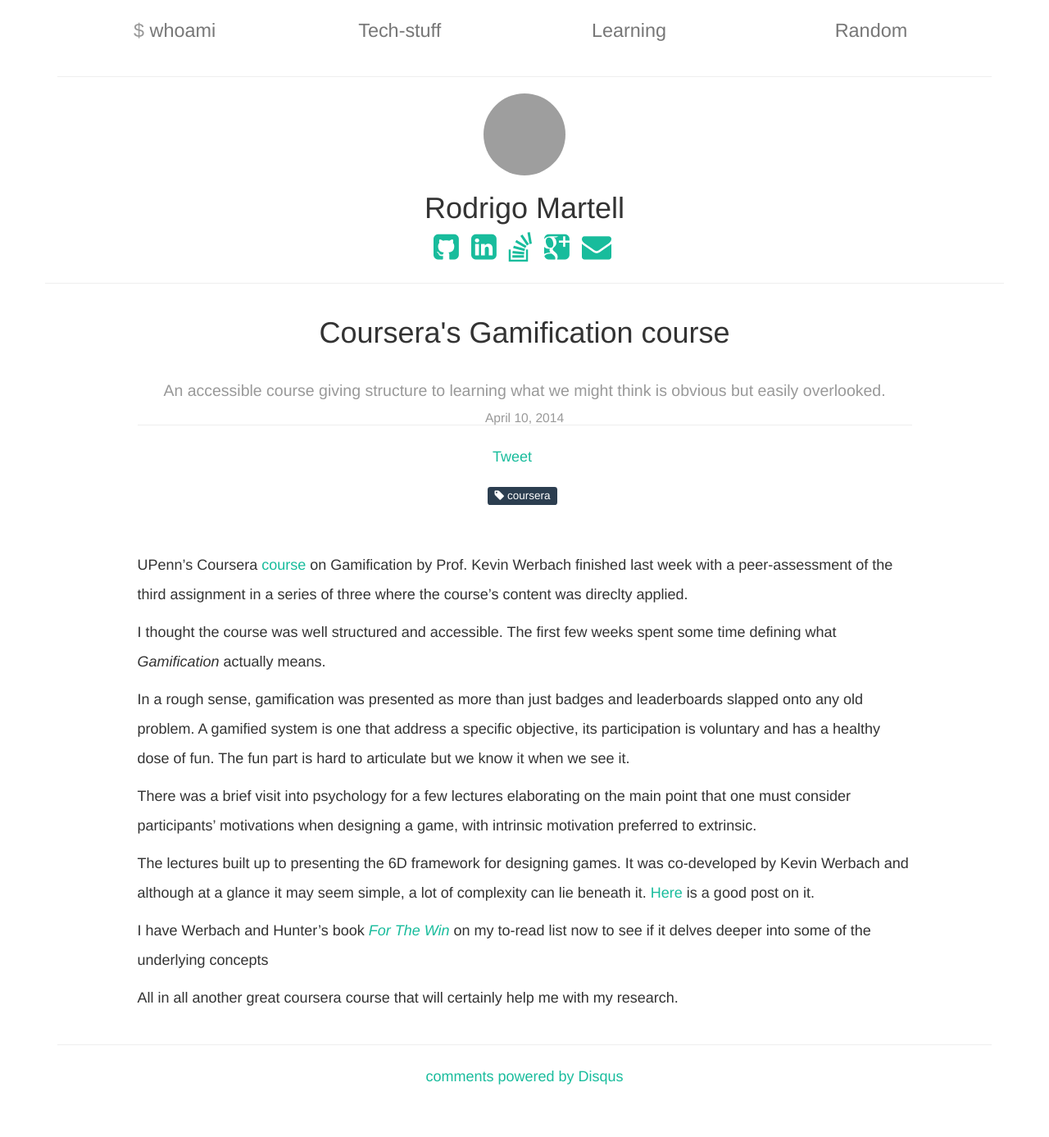
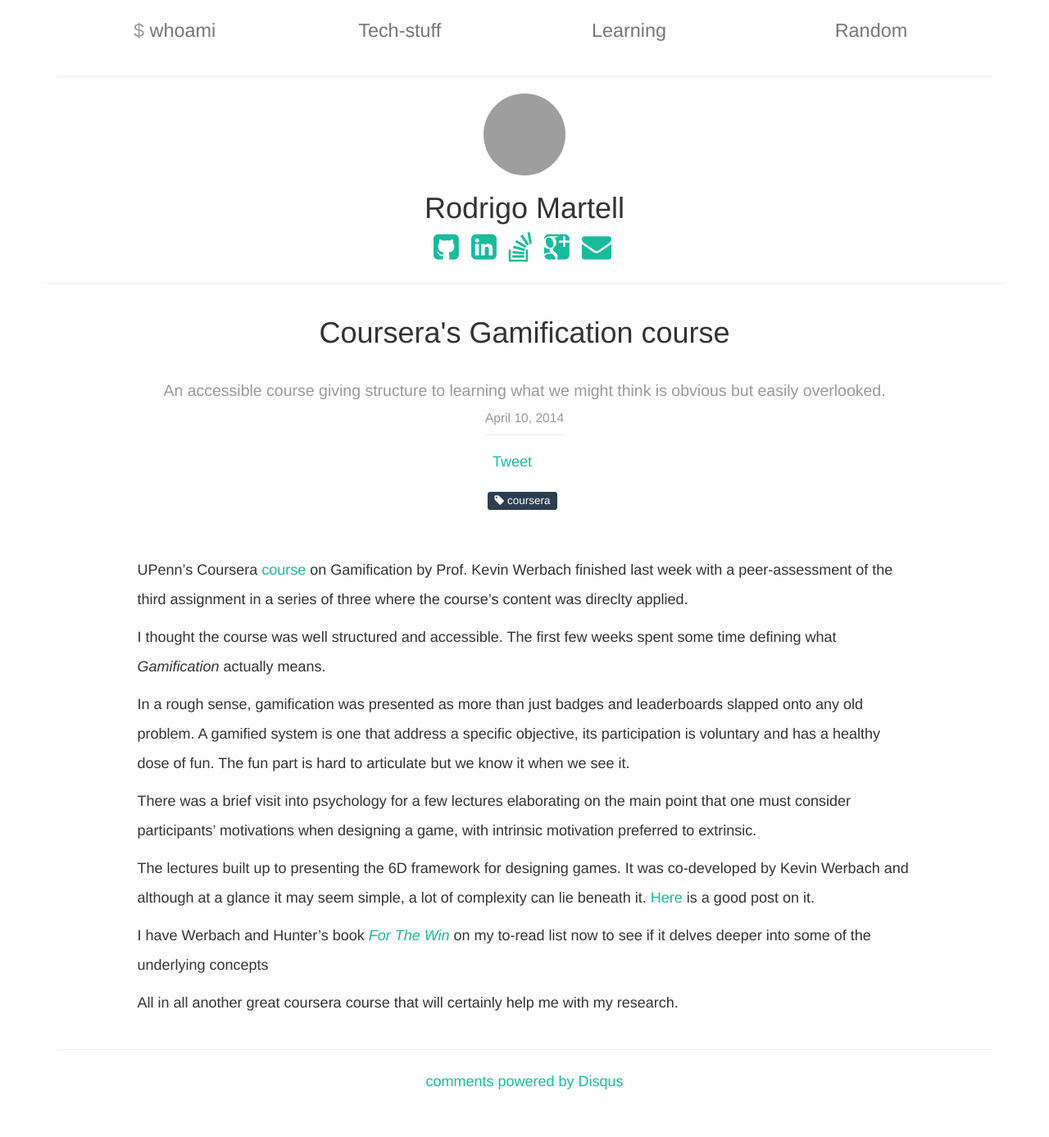
Before and after one commit to coderigo/coderigo.github.com, a Jekyll site: the page built from _posts/2014-04-11-coursera-s-gamification-course.md, in a window 1280 px wide. Shown: the whole page at 82% size. Built offline with Jekyll 4.4.1, drawn with Linux system fonts in a browser that asks for light colours; Markdown is read by kramdown in place of the engine named in the settings; comment, search, counter and statistics services are not loaded; grey boxes are pictures that could not be loaded.

Commit message:
Aesthetic CSS fixes.

```diff
--- a/_layouts/post.html
+++ b/_layouts/post.html
@@ -16,12 +16,14 @@
         </h2>
         <div class="col-sm-12 text-center" style="margin-top: -25px;">
 
-            <h3 class="text-muted">
-                <small>{{ page.date | date: "%B %e, %Y" }}</small>
+            <h3 class="text-muted post-date-split">
+                <span>
+                    <small>{{ page.date | date: "%B %e, %Y" }}</small>
+                </span>
             </h3>
 
         </div>
-        {% include divider.html %}
+        <!-- {% include divider_invisible.html %} -->
         <ul class="list-inline share-links">
             <!-- Titter -->
             <li>
```
Also changed, not shown: _includes/css/custom.css (+9 -0 lines).
